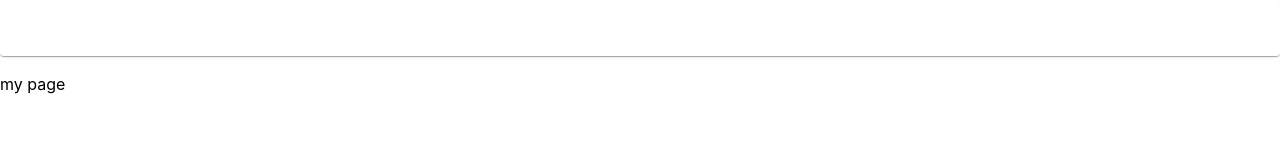
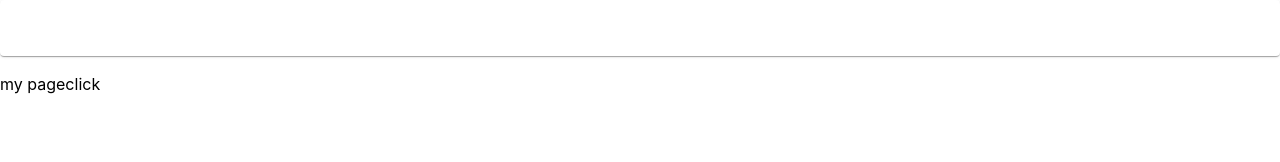
Before and after one commit to gimminjae/we-bible-front, a React (Create React App) app: page /my-page in a window 1280 px wide. Shown: the top 162 px of the page. Built offline with nearby package versions, Linux system fonts and the light colour scheme; what tailwindcss-animated would draw is missing.

Commit message:
feat: create plan domain

```diff
--- a/package.json
+++ b/package.json
@@ -26,6 +26,7 @@
     "react-scripts": "5.0.1",
     "tailwindcss-animated": "^1.1.2",
     "typescript": "^4.9.5",
+    "uuid": "^10.0.0",
     "web-vitals": "^2.1.4",
     "zustand": "^4.5.5"
   },
@@ -57,6 +58,7 @@
   "devDependencies": {
     "autoprefixer": "^10.4.19",
     "postcss": "^8.4.38",
-    "tailwindcss": "^3.4.4"
+    "tailwindcss": "^3.4.4",
+    "@types/uuid": "^10.0.0"
   }
 }
--- /dev/null
+++ b/src/domain/plan/plan.ts
@@ -0,0 +1,51 @@
+import { v4 as uuid4v } from "uuid"
+import util from "../../util/util"
+import { bibleInfos } from "../../api/bible"
+interface Goal {
+  oldBibleGoal: number
+  newBibleGoal: number
+}
+interface BiblePlanDetail {
+  bibleSeq: number
+  bibleCode: string
+  status: number[]
+}
+interface Plan {
+  id: string
+  name: string
+  goal?: Goal
+  details: BiblePlanDetail[]
+  percent: number
+  startDate?: string
+  endDate?: string
+  createDateTime: string
+  updateDateTime: string
+}
+const plan = {
+  create: (
+    name: string,
+    goal?: Goal,
+    startDate?: string,
+    endDate?: string
+  ): Plan => {
+    const now = util.getCurrentFormattedDateTime()
+    const bibles: BiblePlanDetail[] = bibleInfos.map((val) => ({
+      bibleSeq: val.bookSeq,
+      bibleCode: val.bookCode,
+      status: Array.from({ length: val.maxChapter }).fill(0) as number[],
+    }))
+    const newPlan: Plan = {
+      id: uuid4v(),
+      name,
+      goal,
+      details: bibles,
+      percent: 0,
+      startDate,
+      endDate,
+      createDateTime: now,
+      updateDateTime: now,
+    }
+    return newPlan
+  },
+}
+export default plan
--- a/src/pages/my/MyViewPage.tsx
+++ b/src/pages/my/MyViewPage.tsx
@@ -1,7 +1,24 @@
+import plan from "../../domain/plan/plan"
+
 function MyViewPage() {
   return (
     <>
-      <div>my page</div>
+      <div>
+        my page
+        <button
+          onClick={() => {
+            const newPlan = plan.create(
+              "test",
+              { oldBibleGoal: 1, newBibleGoal: 1 },
+              "2024-09-01",
+              "2024-09-11"
+            )
+            console.log("newPlan: ", newPlan)
+          }}
+        >
+          click
+        </button>
+      </div>
     </>
   )
 }
```
